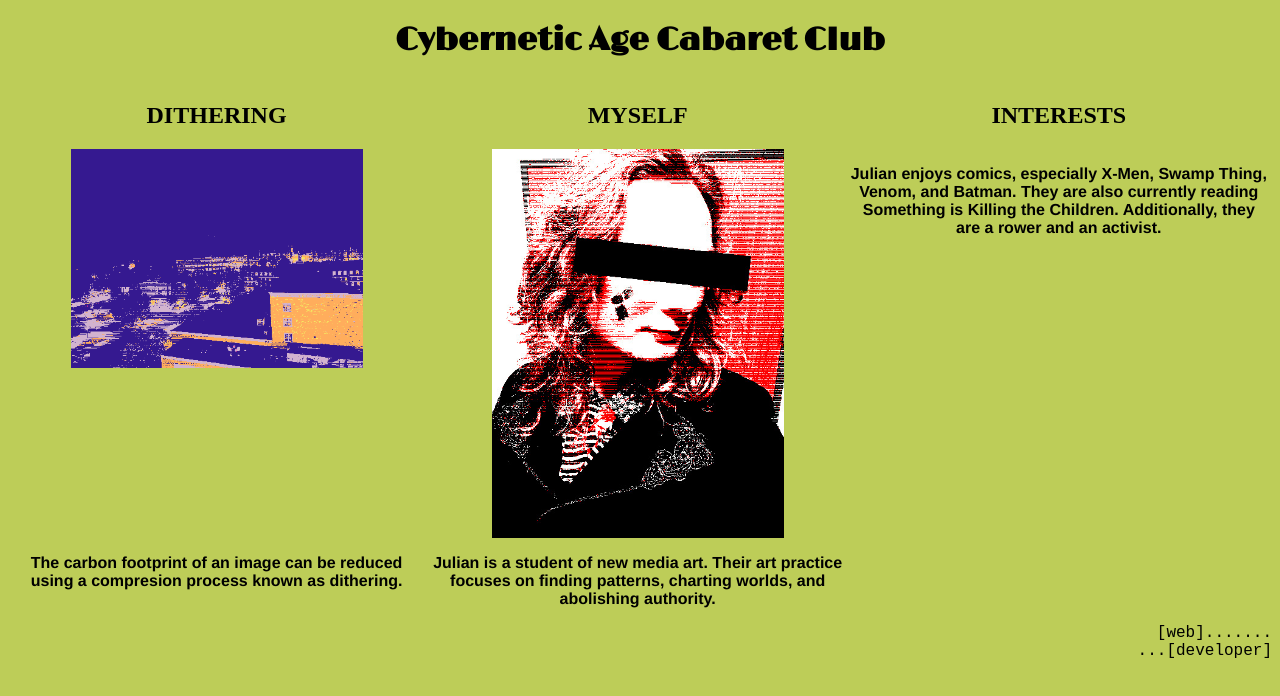
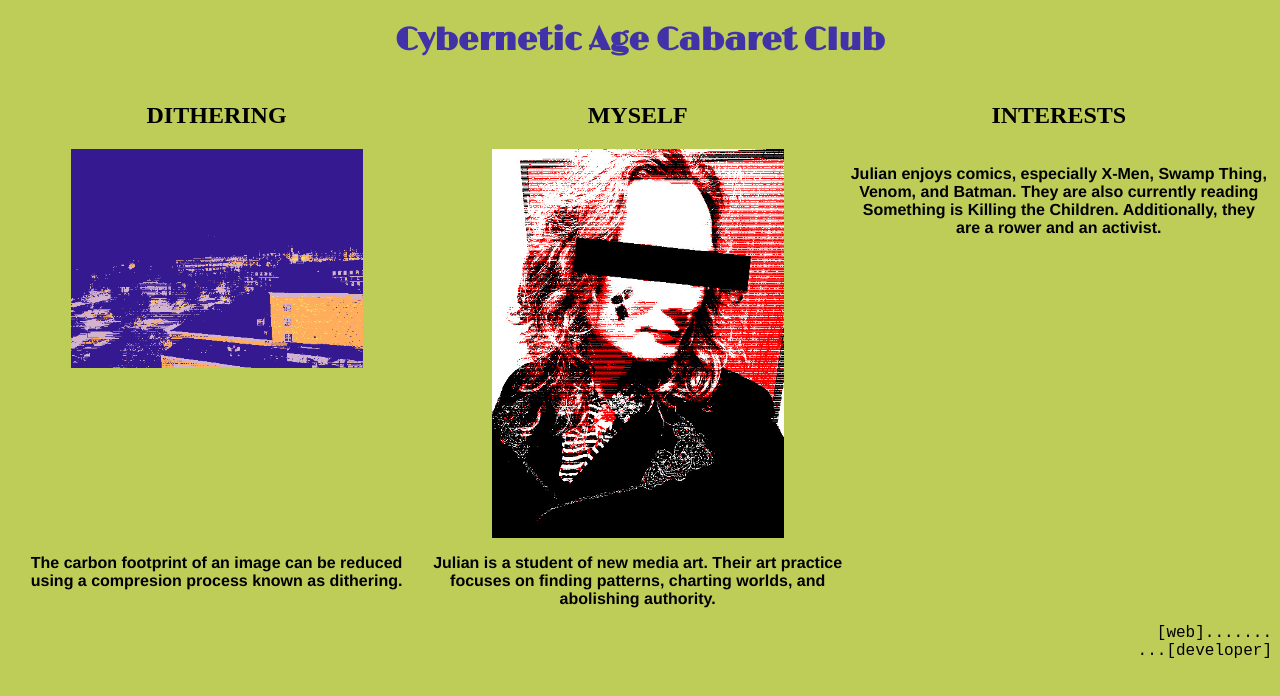
Before and after one commit to JulianRouner/one-page-wonder, a plain HTML site: page index.html in a window 1280 px wide. Drawn offline with nearby package versions, Linux system fonts and the light colour scheme.

Commit message:
Programmed heading color as invese of bg

```diff
--- a/style.css
+++ b/style.css
@@ -47,6 +47,9 @@ p {
 h1 {
     font-family: "Limelight", serif;
     text-align: center;
+    color: white;
+    mix-blend-mode:exclusion;
+
 }
 
 footer {
```
